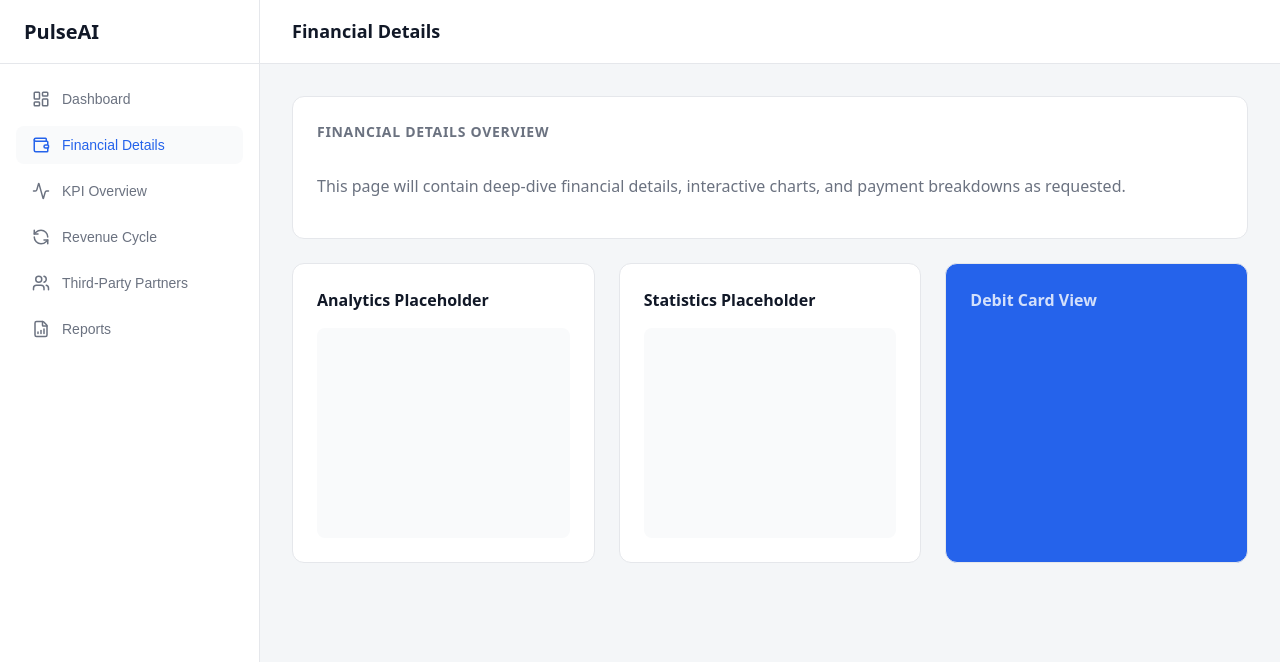
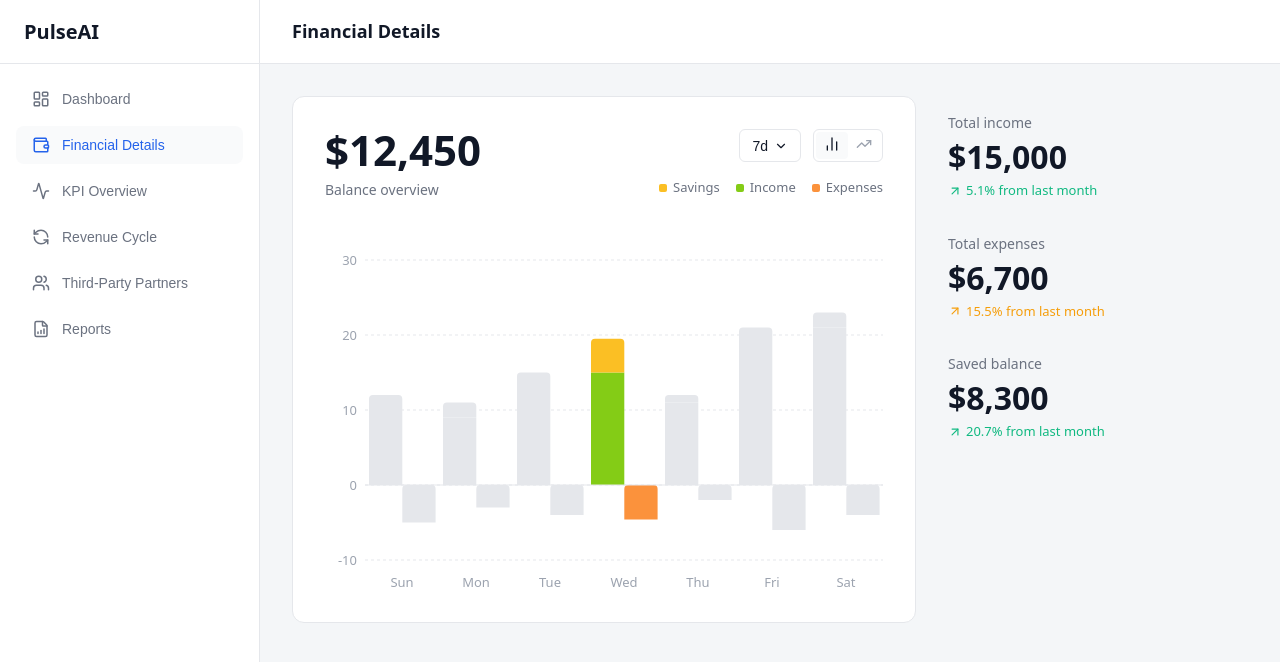
Before and after one commit to AnisHerdev/PulseAI, a React (Vite) app: page / in a window 1280 px wide. Both pictures are taken after a click on the button "Financial Details". Shown: the top 662 px of the page. Built offline with nearby package versions, Linux system fonts and the light colour scheme.

Commit message:
new visualizont

```diff
--- a/src/pages/FinancialDetails.jsx
+++ b/src/pages/FinancialDetails.jsx
@@ -1,30 +1,251 @@
-import React from 'react';
-import { Wallet } from 'lucide-react';
+import React, { useState } from 'react';
+import { Wallet, ChevronDown, BarChart2, TrendingUp, ArrowUpRight } from 'lucide-react';
+import {
+  BarChart,
+  Bar,
+  XAxis,
+  YAxis,
+  CartesianGrid,
+  Tooltip,
+  ResponsiveContainer,
+  ReferenceLine,
+  Cell
+} from 'recharts';
+
+const mockData = [
+  { day: 'Sun', income: 10, savings: 2, expenses: -5, fullDate: 'Sunday, 4 Jan 2025' },
+  { day: 'Mon', income: 9, savings: 2, expenses: -3, fullDate: 'Monday, 5 Jan 2025' },
+  { day: 'Tue', income: 14, savings: 1, expenses: -4, fullDate: 'Tuesday, 6 Jan 2025' },
+  { day: 'Wed', income: 15, savings: 4.5, expenses: -4.6, fullDate: 'Wednesday, 7 Jan 2025' },
+  { day: 'Thu', income: 11, savings: 1, expenses: -2, fullDate: 'Thursday, 8 Jan 2025' },
+  { day: 'Fri', income: 18, savings: 3, expenses: -6, fullDate: 'Friday, 9 Jan 2025' },
+  { day: 'Sat', income: 21, savings: 2, expenses: -4, fullDate: 'Saturday, 10 Jan 2025' },
+];
+
+const COLORS = {
+  savings: '#fbbf24', // Amber/Yellow
+  income: '#84cc16',  // Lime Green
+  expenses: '#fb923c', // Orange
+  inactive: 'var(--border-color)'
+};
+
+const CustomTooltip = ({ active, payload, label }) => {
+  if (active && payload && payload.length) {
+    const data = payload[0].payload;
+    return (
+      <div style={{
+        backgroundColor: 'var(--surface-color)',
+        padding: '16px',
+        border: '1px solid var(--border-color)',
+        borderRadius: '12px',
+        boxShadow: '0 10px 25px -5px rgba(0, 0, 0, 0.1), 0 8px 10px -6px rgba(0, 0, 0, 0.1)',
+        minWidth: '220px'
+      }}>
+        <p style={{ color: 'var(--text-tertiary)', fontSize: '12px', marginBottom: '12px', fontWeight: 500 }}>
+          {data.fullDate}
+        </p>
+        <div style={{ display: 'flex', flexDirection: 'column', gap: '8px' }}>
+          <div style={{ display: 'flex', justifyContent: 'space-between', alignItems: 'center', fontSize: '14px' }}>
+            <span style={{ display: 'flex', alignItems: 'center', gap: '6px', color: 'var(--text-primary)' }}>
+              <span style={{ width: '6px', height: '6px', borderRadius: '50%', backgroundColor: COLORS.savings }}></span>
+              Savings
+            </span>
+            <span style={{ fontWeight: 600 }}>${(data.savings * 100).toFixed(0)}</span>
+          </div>
+          <div style={{ display: 'flex', justifyContent: 'space-between', alignItems: 'center', fontSize: '14px' }}>
+            <span style={{ display: 'flex', alignItems: 'center', gap: '6px', color: 'var(--text-primary)' }}>
+              <span style={{ width: '6px', height: '6px', borderRadius: '50%', backgroundColor: COLORS.income }}></span>
+              Income
+            </span>
+            <span style={{ fontWeight: 600 }}>${(data.income * 100).toFixed(0)}</span>
+          </div>
+          <div style={{ display: 'flex', justifyContent: 'space-between', alignItems: 'center', fontSize: '14px' }}>
+            <span style={{ display: 'flex', alignItems: 'center', gap: '6px', color: 'var(--text-primary)' }}>
+              <span style={{ width: '6px', height: '6px', borderRadius: '50%', backgroundColor: COLORS.expenses }}></span>
+              Expenses
+            </span>
+            <span style={{ fontWeight: 600 }}>${Math.abs(data.expenses * 100).toFixed(0)}</span>
+          </div>
+        </div>
+      </div>
+    );
+  }
+  return null;
+};
 
 const FinancialDetails = () => {
+  const [activeIndex, setActiveIndex] = useState(3); // Default to Wednesday for the highlighted effect
+
   return (
     <div className="content-wrapper">
-      <div className="card" style={{ marginBottom: '24px' }}>
-        <h2 className="card-title">Financial Details Overview</h2>
-        <p style={{ color: 'var(--text-secondary)' }}>
-          This page will contain deep-dive financial details, interactive charts, and payment breakdowns as requested.
-        </p>
-      </div>
 
-      <div style={{ display: 'grid', gridTemplateColumns: 'repeat(3, 1fr)', gap: '24px' }}>
-        {/* Scaffolding for the reference image UI */}
-        <div className="card" style={{ minHeight: '300px' }}>
-           <h3 style={{ fontSize: '16px', margin: '0 0 16px 0' }}>Analytics Placeholder</h3>
-           <div style={{ height: '100%', background: 'var(--surface-hover)', borderRadius: '8px' }}></div>
+      <div style={{ display: 'grid', gridTemplateColumns: '1fr 300px', gap: '32px', alignItems: 'start' }}>
+
+        {/* Main Chart Area */}
+        <div className="card" style={{ padding: '32px' }}>
+
+          {/* Header Row */}
+          <div style={{ display: 'flex', justifyContent: 'space-between', alignItems: 'flex-start', marginBottom: '40px' }}>
+            <div>
+              <div style={{ fontSize: '42px', fontWeight: 700, color: 'var(--text-primary)', lineHeight: 1 }}>
+                $12,450
+              </div>
+              <div style={{ fontSize: '14px', color: 'var(--text-secondary)', marginTop: '8px' }}>
+                Balance overview
+              </div>
+            </div>
+
+            <div style={{ display: 'flex', flexDirection: 'column', alignItems: 'flex-end', gap: '16px' }}>
+              <div style={{ display: 'flex', gap: '12px' }}>
+                <button style={{
+                  display: 'flex', alignItems: 'center', gap: '6px',
+                  padding: '6px 12px', borderRadius: '6px',
+                  border: '1px solid var(--border-color)', background: 'transparent',
+                  color: 'var(--text-primary)', fontSize: '14px', cursor: 'pointer'
+                }}>
+                  7d <ChevronDown size={14} />
+                </button>
+                <div style={{
+                  display: 'flex',
+                  border: '1px solid var(--border-color)', borderRadius: '6px',
+                  padding: '2px', background: 'transparent'
+                }}>
+                  <button style={{
+                    padding: '4px 8px', borderRadius: '4px', border: 'none',
+                    background: 'var(--surface-hover)', color: 'var(--text-primary)', cursor: 'pointer'
+                  }}>
+                    <BarChart2 size={16} />
+                  </button>
+                  <button style={{
+                    padding: '4px 8px', borderRadius: '4px', border: 'none',
+                    background: 'transparent', color: 'var(--text-tertiary)', cursor: 'pointer'
+                  }}>
+                    <TrendingUp size={16} />
+                  </button>
+                </div>
+              </div>
+
+              <div style={{ display: 'flex', gap: '16px', fontSize: '13px', color: 'var(--text-secondary)' }}>
+                <span style={{ display: 'flex', alignItems: 'center', gap: '6px' }}>
+                  <span style={{ width: '8px', height: '8px', backgroundColor: COLORS.savings, borderRadius: '2px' }}></span>
+                  Savings
+                </span>
+                <span style={{ display: 'flex', alignItems: 'center', gap: '6px' }}>
+                  <span style={{ width: '8px', height: '8px', backgroundColor: COLORS.income, borderRadius: '2px' }}></span>
+                  Income
+                </span>
+                <span style={{ display: 'flex', alignItems: 'center', gap: '6px' }}>
+                  <span style={{ width: '8px', height: '8px', backgroundColor: COLORS.expenses, borderRadius: '2px' }}></span>
+                  Expenses
+                </span>
+              </div>
+            </div>
+          </div>
+
+          {/* Chart */}
+          <div style={{ width: '100%', height: 350 }}>
+            <ResponsiveContainer>
+              <BarChart
+                data={mockData}
+                margin={{ top: 20, right: 0, left: -20, bottom: 0 }}
+                barSize={48}
+                onMouseMove={(state) => {
+                  if (state && state.activeTooltipIndex !== undefined) {
+                    setActiveIndex(state.activeTooltipIndex);
+                  }
+                }}
+                onMouseLeave={() => setActiveIndex(-1)}
+              >
+                <CartesianGrid vertical={false} stroke="var(--border-color)" strokeDasharray="3 3" />
+                <XAxis
+                  dataKey="day"
+                  axisLine={false}
+                  tickLine={false}
+                  tick={{ fill: 'var(--text-tertiary)', fontSize: 13 }}
+                  dy={10}
+                />
+                <YAxis
+                  axisLine={false}
+                  tickLine={false}
+                  tick={{ fill: 'var(--text-tertiary)', fontSize: 13 }}
+                  ticks={[-10, 0, 10, 20, 30]}
+                />
+                <Tooltip content={<CustomTooltip />} cursor={{ fill: 'transparent' }} />
+                <ReferenceLine y={0} stroke="var(--border-color)" />
+
+                <Bar dataKey="income" stackId="a" radius={[0, 0, 0, 0]}>
+                  {mockData.map((entry, index) => (
+                    <Cell
+                      key={`cell-income-${index}`}
+                      fill={activeIndex === -1 || activeIndex === index ? COLORS.income : COLORS.inactive}
+                      style={{ transition: 'fill 0.2s ease' }}
+                    />
+                  ))}
+                </Bar>
+                <Bar dataKey="savings" stackId="a" radius={[4, 4, 0, 0]}>
+                  {mockData.map((entry, index) => (
+                    <Cell
+                      key={`cell-savings-${index}`}
+                      fill={activeIndex === -1 || activeIndex === index ? COLORS.savings : COLORS.inactive}
+                      style={{ transition: 'fill 0.2s ease' }}
+                    />
+                  ))}
+                </Bar>
+                <Bar dataKey="expenses" stackId="b" radius={[0, 0, 4, 4]}>
+                  {mockData.map((entry, index) => (
+                    <Cell
+                      key={`cell-expenses-${index}`}
+                      fill={activeIndex === -1 || activeIndex === index ? COLORS.expenses : COLORS.inactive}
+                      style={{ transition: 'fill 0.2s ease' }}
+                    />
+                  ))}
+                </Bar>
+              </BarChart>
+            </ResponsiveContainer>
+          </div>
         </div>
-        <div className="card" style={{ minHeight: '300px' }}>
-           <h3 style={{ fontSize: '16px', margin: '0 0 16px 0' }}>Statistics Placeholder</h3>
-           <div style={{ height: '100%', background: 'var(--surface-hover)', borderRadius: '8px' }}></div>
+
+        {/* Right Sidebar Stats */}
+        <div style={{ display: 'flex', flexDirection: 'column', gap: '32px', paddingTop: '16px' }}>
+
+          <div>
+            <div style={{ fontSize: '14px', color: 'var(--text-secondary)', marginBottom: '8px', fontWeight: 500 }}>
+              Total income
+            </div>
+            <div style={{ fontSize: '32px', fontWeight: 700, color: 'var(--text-primary)', marginBottom: '8px', lineHeight: 1 }}>
+              $15,000
+            </div>
+            <div style={{ display: 'flex', alignItems: 'center', gap: '4px', fontSize: '13px', color: 'var(--color-green)' }}>
+              <ArrowUpRight size={14} /> 5.1% from last month
+            </div>
+          </div>
+
+          <div>
+            <div style={{ fontSize: '14px', color: 'var(--text-secondary)', marginBottom: '8px', fontWeight: 500 }}>
+              Total expenses
+            </div>
+            <div style={{ fontSize: '32px', fontWeight: 700, color: 'var(--text-primary)', marginBottom: '8px', lineHeight: 1 }}>
+              $6,700
+            </div>
+            <div style={{ display: 'flex', alignItems: 'center', gap: '4px', fontSize: '13px', color: 'var(--color-amber)' }}>
+              <ArrowUpRight size={14} /> 15.5% from last month
+            </div>
+          </div>
+
+          <div>
+            <div style={{ fontSize: '14px', color: 'var(--text-secondary)', marginBottom: '8px', fontWeight: 500 }}>
+              Saved balance
+            </div>
+            <div style={{ fontSize: '32px', fontWeight: 700, color: 'var(--text-primary)', marginBottom: '8px', lineHeight: 1 }}>
+              $8,300
+            </div>
+            <div style={{ display: 'flex', alignItems: 'center', gap: '4px', fontSize: '13px', color: 'var(--color-green)' }}>
+              <ArrowUpRight size={14} /> 20.7% from last month
+            </div>
+          </div>
+
         </div>
-        <div className="card" style={{ minHeight: '300px', background: 'var(--primary-color)', color: 'white' }}>
-           <h3 style={{ fontSize: '16px', margin: '0 0 16px 0', color: 'rgba(255,255,255,0.8)' }}>Debit Card View</h3>
-           <div style={{ height: '100%', borderRadius: '8px' }}></div>
-        </div>
+
       </div>
     </div>
   );
```
